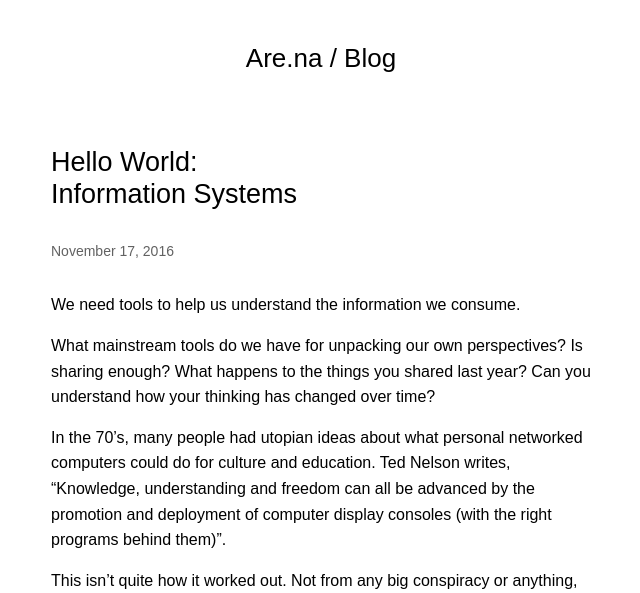
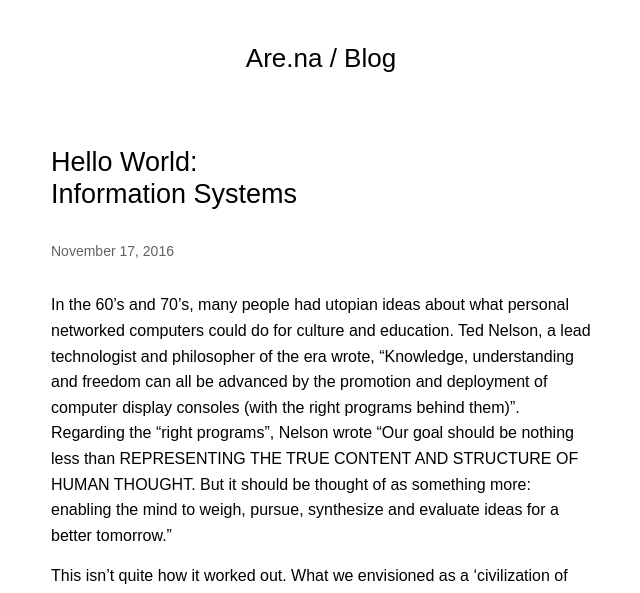
Before and after one commit to aredotna/building, a Jekyll site: the page built from _posts/2016-11-17-from-us.markdown, in a window 1280 px wide and 1400 px high. Shown: the top 593 px of the window, without its empty margins (319-959 px from the left). Built offline with Jekyll 4.4.1, drawn with Linux system fonts in a browser that asks for light colours; some of the changed text lies outside the part shown.

Commit message:
Rewording, thanks to Meg

```diff
--- a/_posts/2016-11-17-from-us.markdown
+++ b/_posts/2016-11-17-from-us.markdown
@@ -6,15 +6,15 @@
 image: "https://d2w9rnfcy7mm78.cloudfront.net/771203/original_6655b53130c865c4fa7a9120bc4b5e92.jpg"
 ---
 
-We need tools to help us understand the information we consume.
+In the 60’s and 70’s, many people had utopian ideas about what personal networked computers could do for culture and education. Ted Nelson, a lead technologist and philosopher of the era wrote, “Knowledge, understanding and freedom can all be advanced by the promotion and deployment of computer display consoles (with the right programs behind them)”. Regarding the “right programs”, Nelson wrote “Our goal should be nothing less than REPRESENTING THE TRUE CONTENT AND STRUCTURE OF HUMAN THOUGHT. But it should be thought of as something more: enabling the mind to weigh, pursue, synthesize and evaluate ideas for a better tomorrow.”
 
-What mainstream tools do we have for unpacking our own perspectives? Is sharing enough? What happens to the things you shared last year? Can you understand how your thinking has changed over time?
-
-In the 70's, many people had utopian ideas about what personal networked computers could do for culture and education. Ted Nelson writes, "Knowledge, understanding and freedom can all be advanced by the promotion and deployment of computer display consoles (with the right programs behind them)".
-
-This isn't quite how it worked out. Not from any big conspiracy or anything, this didn't come from the top down. Humans made the Internet this way.
+This isn’t quite how it worked out. What we envisioned as a ‘civilization of the mind’, instead turned out (for most people) to be a self-reinforcing feedback loop turned individual filter bubble, powered by personalized recommendations. This isn’t because of any big conspiracy or anything—this didn’t come from the top down. Humans made the Internet this way. We like being comfortable in our beliefs.
 
 ![Kremers' tweet](https://d2w9rnfcy7mm78.cloudfront.net/772086/original_1a5e4cd4ab968289fc3654b4389c944b.png)
+
+We need tools to help us understand the information we consume. We need to think about what mainstream tools we have for unpacking our own perspectives. Is sharing enough? What happens to the things you shared last year? And can the tools we build today help you understand how your thinking has changed over time?
+
+The intention behind Are.na is that a user is not just passively consuming information, but continually recontextualizing information into new ideas.
 
 Are.na consists of two units: **blocks** and **channels**.
 
@@ -26,7 +26,7 @@
 
 ![An image](https://d2w9rnfcy7mm78.cloudfront.net/690775/large_8774c584416c3abb8e411acb2fae7238.jpg)
 
-This image appears in two channels, [Sublime][Sublime] and [Feeling Futuristic][Feeling Futuristic]. You can probably start to guess what these two channels are getting at, but it takes visiting both of them to understand the subtlety of what the two channel authors are getting at. While [Feeling Futuristic][Feeling Futuristic] often feels like some combination of wonderment, apocolyptic visions, and speculation on what our world's future looks like, [Sublime][Sublime] is more about feeling comfortable and amazed in an extrordinary moment. It's worth noting that my understanding of the intent behind the channels is all speculation, but this is exactly the kind of activity we want to encourage: exercising the ability to recognize contextual patterns, and empathy towards alternate perspectives.
+This image appears in two channels, [Sublime][Sublime] and [Feeling Futuristic][Feeling Futuristic]. You can probably start to guess what these two channels are getting at, but it takes visiting both of them to understand the nuances of their content. While [Feeling Futuristic][Feeling Futuristic] often feels like some combination of wonderment, apocolyptic visions, and speculation on what our world's future looks like, [Sublime][Sublime] is more about feeling comfortable and amazed in an extrordinary moment. It's worth noting that my understanding of the intent behind the channels is all speculation, but this is exactly the kind of activity we want to encourage: exercising the ability to recognize contextual patterns, and empathy towards alternate perspectives.
 
 The intention behind Are.na is that a user is not just passively consuming information, but continually recontextualizing information into new ideas.
 
@@ -34,7 +34,7 @@
 
 Above all, we want to be able to _play_ with content. Play encourages exploration, and exploration leads to a greater understanding.
 
-The point is, we all need to think about what we want our version of the Internet to be. We have (most of) the worlds information at our fingertips, so what do we want to do with all that? How do we make that information our own? How can we start to break all these facts down and re-shape them into something new?
+The point is, we should think about what we want our version of the Internet to be. We have (most of) the world’s information at our fingertips, so what do we want to do with all that? How do we make that information our own? How can we start to break all these facts down and re-shape them into something new?
 
 Are.na is by no means perfect, and we (seriously) have a long way to go and lots to work on. We've continued to work on it (spending our own money to keep the platform alive), precisely because we want this tool in our own lives. And it's infinitely better to build that tool alongside a growing community than to keep it to ourselves.
 
```
